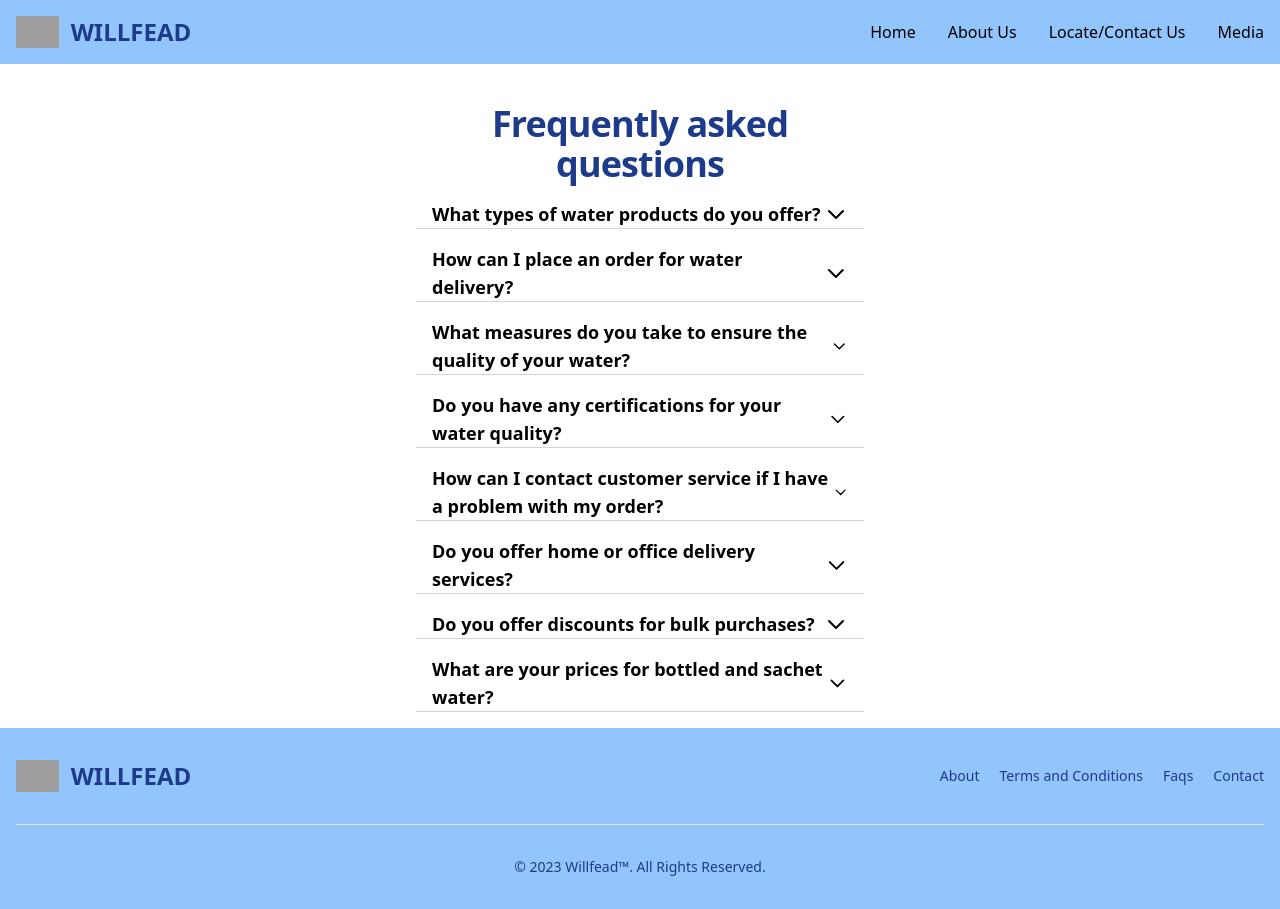
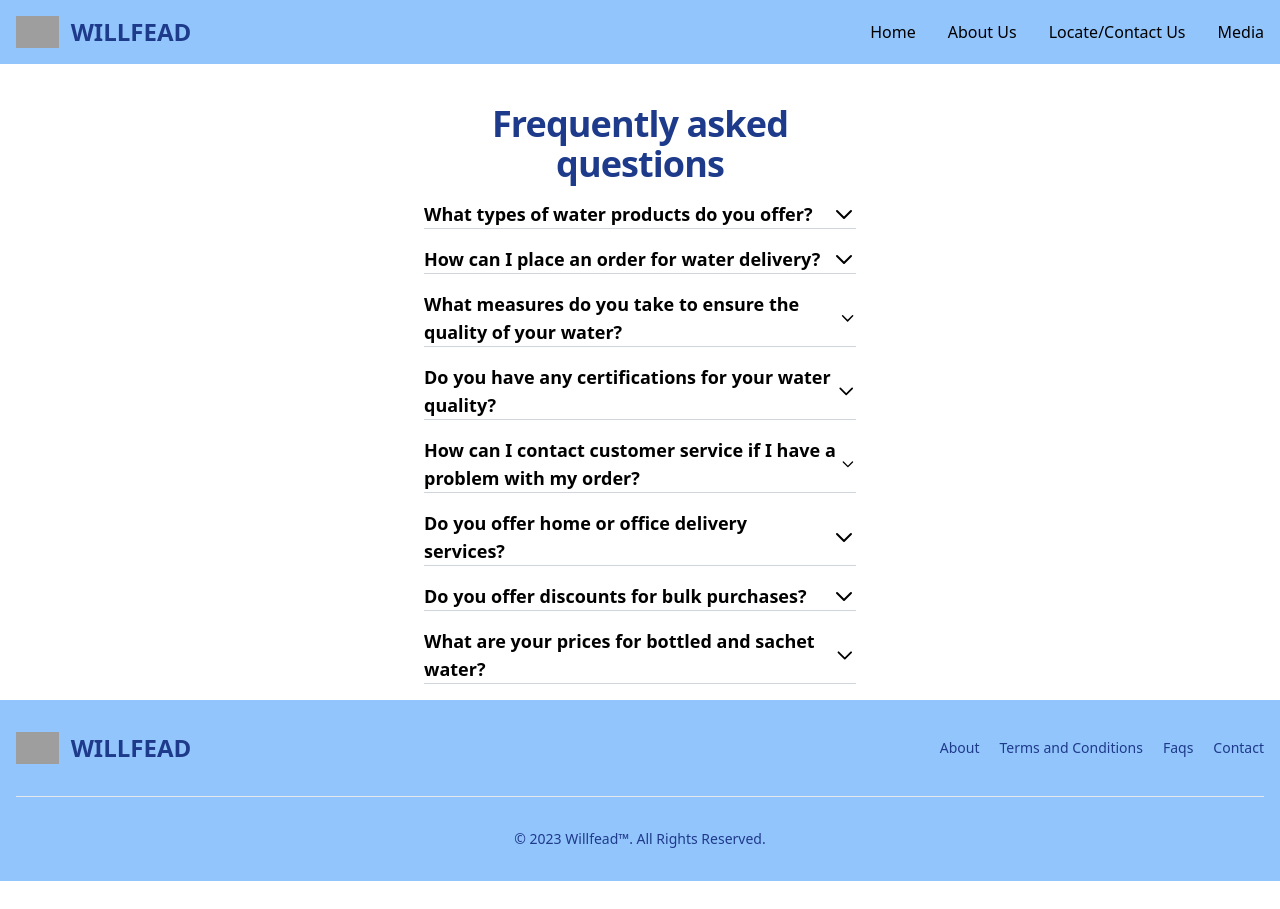
Before and after one commit to MOYIN-21/fead2, a React (Create React App) app: page /faqs in a window 1280 px wide. After the commit the page ends 881 px from the top, so only its background shows below. Built offline with nearby package versions, Linux system fonts and the light colour scheme; grey boxes are pictures that could not be loaded.

Commit message:
removed sticky footer

```diff
--- a/src/pages/Faqs.jsx
+++ b/src/pages/Faqs.jsx
@@ -43,14 +43,14 @@ const Faqs = () => {
   };
 
   return (
-      <div className="max-w-md mx-auto pt-10">
+      <div className="max-w-md mx-auto px-2 pt-10">
         <h2 className="mb-4 text-4xl tracking-tight font-extrabold text-center text-blue-900">Frequently asked questions
           </h2>
         {/*<h1 className="text-3xl pt-20 font-bold text-center text-blue-950 mb-8">Frequently Asked Questions</h1>*/}
         {faqs.map((faq, index) => (
-            <div key={index} className="mb-4">
+            <div key={index} className="mb-4 ">
               <div
-                  className="flex justify-between items-center border-b border-gray-300 cursor-pointer px-4"
+                  className="flex justify-between items-center border-b border-gray-300 cursor-pointer"
                   onClick={() => toggleFaq(index)}
               >
                 <h2 className="text-lg font-semibold">{faq.question}</h2>
```
